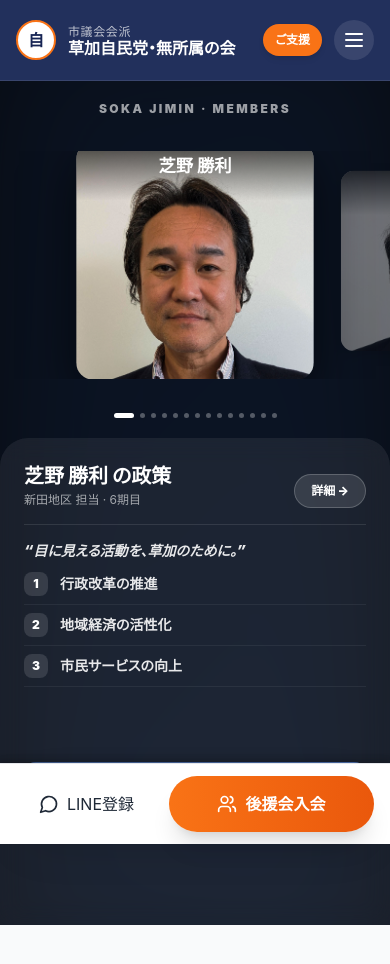
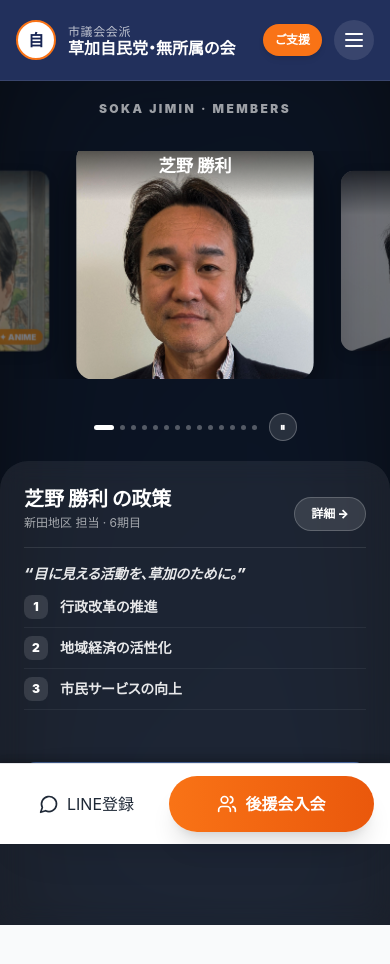
Before and after one commit to owl-onoueip/soka-jimin-hp, a Next.js app: page /members in a window 390 px wide. Shown: the top 964 px of the page. Built offline with nearby package versions, Linux system fonts and the light colour scheme.

Commit message:
feat: add auto-scroll with stop/resume button for mobile Radiko carousel

```diff
--- a/src/components/MobileRadikoMembers.tsx
+++ b/src/components/MobileRadikoMembers.tsx
@@ -22,44 +22,108 @@ const slides = [
     ...members.filter((m) => m.photoAnime).map((member) => ({ member, type: "anime" as const })),
 ];
 
+// slidesを3倍複製して無限スクロール用のトリプルリストを作成
+const SLIDE_LEN = slides.length;
+const tripleSlides = [...slides, ...slides, ...slides];
+const TRIPLE_START = SLIDE_LEN; // 中間の1/3から開始
+
 export default function MobileRadikoMembers() {
     const carouselRef = useRef<HTMLDivElement>(null);
-    const [activeIndex, setActiveIndex] = useState(0);
+    // tripleSlides上のインデックス（中間からスタート）
+    const [tripleIndex, setTripleIndex] = useState(TRIPLE_START);
+    const [isPaused, setIsPaused] = useState(false);
+    const isPausedRef = useRef(false);
 
-    // スクロール監視 → 中央に最も近いカードをアクティブに
+    // 表示上のアクティブ議員はtripleIndexをSLIDE_LENで割った余りで判定
+    const activeIndex = tripleIndex % SLIDE_LEN;
+    const activeMember = slides[activeIndex]?.member;
+    const activeType = slides[activeIndex]?.type;
+
+    // 指定インデックスまでスムーズスクロール
+    const scrollToIndex = (index: number, smooth = true) => {
+        const el = carouselRef.current;
+        if (!el) return;
+        const items = el.querySelectorAll<HTMLElement>(".rc-item");
+        if (!items[index]) return;
+        const itemRect = items[index].getBoundingClientRect();
+        const containerRect = el.getBoundingClientRect();
+        const offset = itemRect.left - containerRect.left - (el.offsetWidth / 2 - items[index].offsetWidth / 2);
+        if (!smooth) {
+            el.scrollLeft += offset;
+        } else {
+            el.scrollBy({ left: offset, behavior: "smooth" });
+        }
+    };
+
+    // スクロール監視 → 中央に最も近いカードのtripleIndexを更新
     useEffect(() => {
         const el = carouselRef.current;
         if (!el) return;
         const onScroll = () => {
             const center = el.getBoundingClientRect().left + el.offsetWidth / 2;
-            let closest = 0;
+            let closest = TRIPLE_START;
             let minDist = Infinity;
             el.querySelectorAll<HTMLElement>(".rc-item").forEach((item, i) => {
                 const rect = item.getBoundingClientRect();
                 const dist = Math.abs(center - (rect.left + rect.width / 2));
                 if (dist < minDist) { minDist = dist; closest = i; }
             });
-            setActiveIndex(closest);
+            setTripleIndex(closest);
         };
         el.addEventListener("scroll", onScroll, { passive: true });
+        // 初期表示：中間の1/3に移動（瞬時）
+        setTimeout(() => scrollToIndex(TRIPLE_START, false), 50);
         setTimeout(onScroll, 100);
         return () => el.removeEventListener("scroll", onScroll);
+    // eslint-disable-next-line react-hooks/exhaustive-deps
     }, []);
 
-    const activeMember = slides[activeIndex]?.member;
-    const activeType = slides[activeIndex]?.type;
+    // 端に近づいたら瞬時に中間の対応位置へリセット
+    useEffect(() => {
+        if (tripleIndex <= 2 || tripleIndex >= SLIDE_LEN * 2 + SLIDE_LEN - 3) {
+            // 対応する中間の位置（activeIndexを維持）
+            const resetIndex = TRIPLE_START + (tripleIndex % SLIDE_LEN);
+            setTimeout(() => {
+                scrollToIndex(resetIndex, false);
+                setTripleIndex(resetIndex);
+            }, 400); // スクロールアニメが終わった後にリセット
+        }
+    // eslint-disable-next-line react-hooks/exhaustive-deps
+    }, [tripleIndex]);
 
-    // 指定インデックスまでスムーズスクロール
+    // 自動スクロール（6秒ごとに次へ。一方通行で無限続く）
+    const autoScrollRef = useRef<ReturnType<typeof setInterval> | null>(null);
+
+    const startAutoScroll = () => {
+        if (autoScrollRef.current) clearInterval(autoScrollRef.current);
+        if (isPausedRef.current) return; // 一時停止中はセットしない
+        autoScrollRef.current = setInterval(() => {
+            if (isPausedRef.current) return; // インターバル内でも確認
+            setTripleIndex((prev) => {
+                const next = prev + 1;
+                scrollToIndex(next);
+                return next;
+            });
+        }, 6000);
+    };
+
+    useEffect(() => {
+        startAutoScroll();
+        const el = carouselRef.current;
+        const onUserTouch = () => startAutoScroll();
+        el?.addEventListener("touchstart", onUserTouch, { passive: true });
+        el?.addEventListener("mousedown", onUserTouch, { passive: true });
+        return () => {
+            if (autoScrollRef.current) clearInterval(autoScrollRef.current);
+            el?.removeEventListener("touchstart", onUserTouch);
+            el?.removeEventListener("mousedown", onUserTouch);
+        };
+    // eslint-disable-next-line react-hooks/exhaustive-deps
+    }, []);
+
+    // 手動クリックで移動
     const goTo = (index: number) => {
-        const el = carouselRef.current;
-        if (!el) return;
-        const items = el.querySelectorAll<HTMLElement>(".rc-item");
-        if (items[index]) {
-            const itemRect = items[index].getBoundingClientRect();
-            const containerRect = el.getBoundingClientRect();
-            const offset = itemRect.left - containerRect.left - (el.offsetWidth / 2 - items[index].offsetWidth / 2);
-            el.scrollBy({ left: offset, behavior: "smooth" });
-        }
+        scrollToIndex(index);
     };
 
     return (
@@ -81,19 +145,27 @@ export default function MobileRadikoMembers() {
                 {/* ────── カルーセル ────── */}
                 <div className="relative flex items-center" style={{ height: 280 }}>
                     {/* 左クリックゾーン：前へ */}
-                    {activeIndex > 0 && (
+                    {tripleIndex > 0 && (
                         <button
-                            onClick={() => goTo(activeIndex - 1)}
-                            className="absolute left-0 top-0 bottom-0 z-20 flex items-center justify-start pl-2"
+                            onClick={() => {
+                                const next = tripleIndex - 1;
+                                scrollToIndex(next);
+                                setTripleIndex(next);
+                            }}
+                            className="absolute left-0 top-0 bottom-0 z-20"
                             style={{ width: "28%", background: "transparent" }}
                             aria-label="前の議員へ"
                         />
                     )}
                     {/* 右クリックゾーン：次へ */}
-                    {activeIndex < slides.length - 1 && (
+                    {tripleIndex < tripleSlides.length - 1 && (
                         <button
-                            onClick={() => goTo(activeIndex + 1)}
-                            className="absolute right-0 top-0 bottom-0 z-20 flex items-center justify-end pr-2"
+                            onClick={() => {
+                                const next = tripleIndex + 1;
+                                scrollToIndex(next);
+                                setTripleIndex(next);
+                            }}
+                            className="absolute right-0 top-0 bottom-0 z-20"
                             style={{ width: "28%", background: "transparent" }}
                             aria-label="次の議員へ"
                         />
@@ -113,13 +185,13 @@ export default function MobileRadikoMembers() {
                         {/* 左スペーサー: 最初のカードを中央に */}
                         <div style={{ flexShrink: 0, width: `calc(50vw - ${CARD_W / 2}px)` }} />
 
-                        {slides.map((slide, i) => {
+                        {tripleSlides.map((slide, i) => {
                             const { member, type } = slide;
-                            const isActive = i === activeIndex;
+                            const isActive = i === tripleIndex;
                             const imgSrc = type === "anime" ? member.photoAnime : member.photo;
                             return (
                                 <Link
-                                    key={`${member.id}-${type}`}
+                                    key={`${i}-${member.id}-${type}`}
                                     href={`/members/${member.id}`}
                                     className="rc-item flex-shrink-0 relative cursor-pointer"
                                     style={{
@@ -169,8 +241,9 @@ export default function MobileRadikoMembers() {
                     </div>
                 </div>
 
-                {/* ドットインジケーター */}
-                <div className="flex justify-center gap-1.5 mt-2 mb-5">
+                {/* ドットインジケーター ＋ STOP/再生ボタン */}
+                <div className="flex items-center justify-center gap-3 mt-2 mb-5">
+                    <div className="flex gap-1.5 items-center">
                         {slides.map((slide, i) => (
                             <div
                                 key={i}
@@ -179,11 +252,30 @@ export default function MobileRadikoMembers() {
                                     width: i === activeIndex ? 20 : 5,
                                     height: 5,
                                     background: i === activeIndex
-                                    ? (slides[i].type === "anime" ? "#f97316" : "#fff")
+                                        ? (slides[activeIndex].type === "anime" ? "#f97316" : "#fff")
                                         : "rgba(255,255,255,0.3)",
                                 }}
                             />
                         ))}
+                    </div>
+                    {/* STOP / 再稼働ボタン */}
+                    <button
+                        onClick={() => {
+                            const next = !isPaused;
+                            isPausedRef.current = next;
+                            setIsPaused(next);
+                            if (!next) startAutoScroll(); // 再稼働
+                            else if (autoScrollRef.current) clearInterval(autoScrollRef.current); // 停止
+                        }}
+                        className="w-7 h-7 rounded-full flex items-center justify-center text-[11px] font-black transition-all active:scale-90"
+                        style={{
+                            background: isPaused ? "rgba(255,255,255,0.3)" : "rgba(255,255,255,0.12)",
+                            border: "1px solid rgba(255,255,255,0.25)",
+                        }}
+                        aria-label={isPaused ? "自動スクロール再開" : "自動スクロール停止"}
+                    >
+                        {isPaused ? "▶" : "⏸"}
+                    </button>
                 </div>
 
                 {/* ────── 下部情報パネル ────── */}
```
Lines whose indentation alone changed are shown as unchanged.
